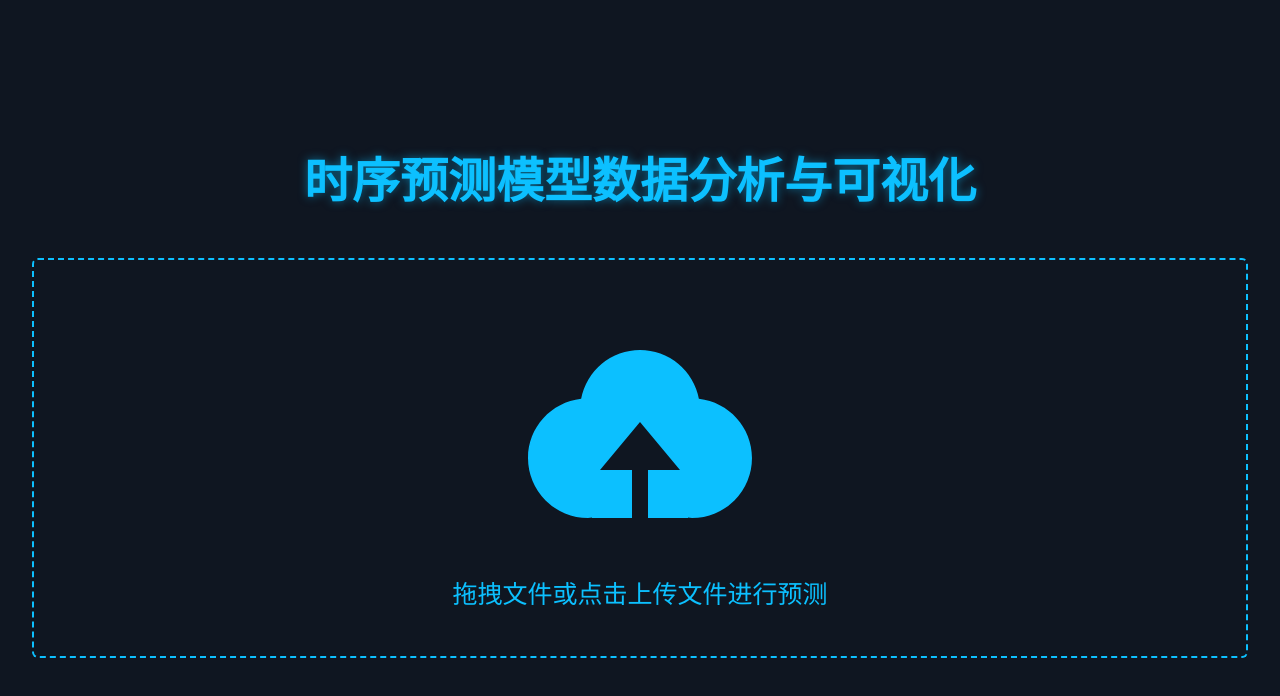
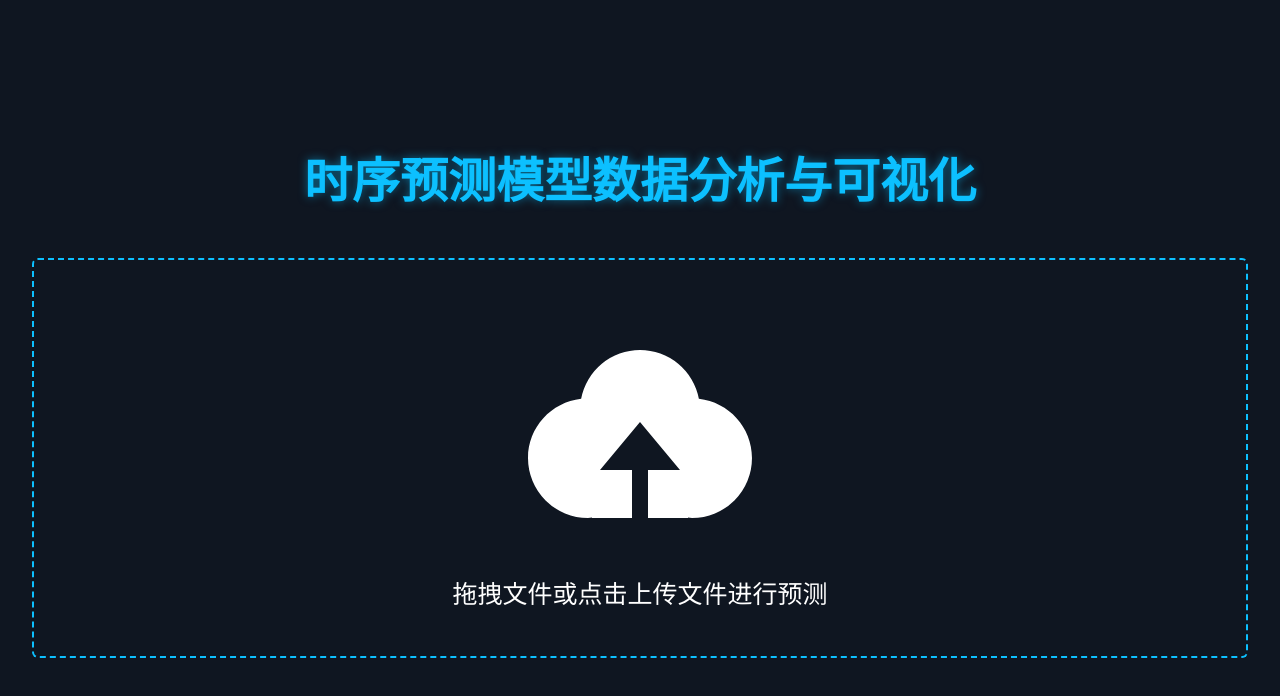
Before and after one commit to tkssoul/DataVisualizationPlatform, a Vue app: page / in a window 1280 px wide. Shown: the top 696 px of the page. Built offline with nearby package versions, Linux system fonts and the light colour scheme.

Commit message:
feat:修改样式

```diff
--- a/src/components/ReceiveCSV.vue
+++ b/src/components/ReceiveCSV.vue
@@ -2,8 +2,15 @@
   <div class="receiver-container">
     <div class="title-text">时序预测模型数据分析与可视化</div>
     <div class="loading-container" v-if="loading">
-      <a-spin :loading="loading" :size="64" tip="数据正在预测中..."></a-spin>
-      <a-progress :percent="fakeProgressPercent" :style="{ width: '50%' }" />
+      <a-spin :loading="loading" :size="64">
+        <template #tip>
+          <div :style="{ color: '#0cc0ff' }">数据正在预测中...</div>
+        </template>
+        <template #icon>
+          <img src="@/assets/loading.svg" />
+        </template>
+      </a-spin>
+      <a-progress :percent="fakeProgressPercent" color="#0cc0ff" :style="{ width: '50%' }" />
     </div>
     <div class="upload-container" v-if="!loading">
       <el-upload
@@ -43,6 +50,7 @@ import { useDataStore } from '@/stores/store'
 import { UploadFilled } from '@element-plus/icons-vue'
 import { useRouter } from 'vue-router'
 import { ElLoading, ElMessage } from 'element-plus'
+import { color } from 'echarts'
 
 const dataStore = useDataStore()
 const router = useRouter()
@@ -277,12 +285,12 @@ const loadingProgress = () => {
 
 .el-icon--upload {
   font-size: 48px;
-  color: #0cc0ff;
+  color: #ffffff;
   margin-bottom: 16px;
 }
 
 .el-upload__text {
-  color: #0cc0ff;
+  color: #ffffff;
   font-size: 25px;
 }
 </style>
```
Also changed, not shown: src/assets/loading.svg (added).
